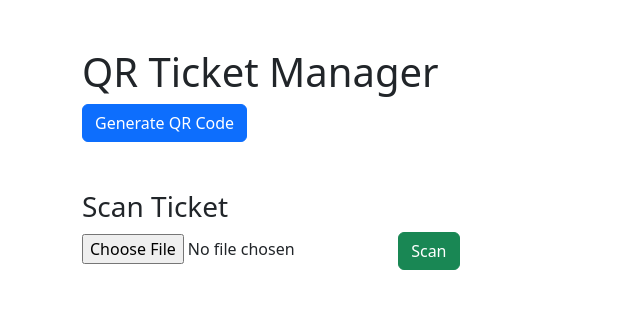
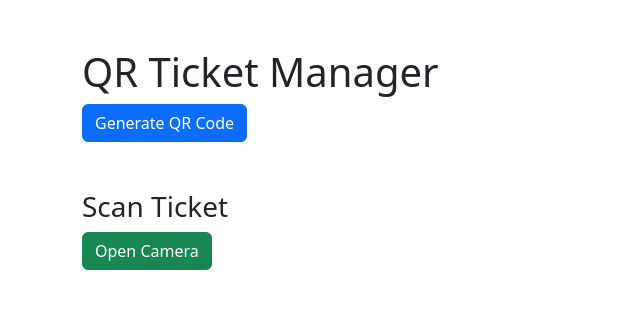
Before and after one commit to REX004/tickets_site, a Flask app: page / in a window 1280 px wide. Shown: the top 309 px of the page, without its empty margins (0-640 px from the left). Run offline with Flask 3, Linux system fonts and the light colour scheme; some libraries are stand-ins or nearby versions.

Commit message:
scan added

```diff
--- a/app.py
+++ b/app.py
@@ -80,9 +80,15 @@ def check_ticket():
 # Сканирование QR-кода
 @app.route("/scan", methods=["POST"])
 def scan_qr():
+
     file = request.files["file"]
     img = Image.open(file)
     decoded_objects = decode(img)
+    try:
+        img = Image.open(file)
+    except Exception as e:
+        return jsonify({"error": "Ошибка при обработке изображения!"}), 400
+
     for obj in decoded_objects:
         return jsonify({"ticket_id": obj.data.decode("utf-8")})
     return jsonify({"error": "QR-код не найден!"})
--- a/templates/index.html
+++ b/templates/index.html
@@ -15,11 +15,12 @@
 
     <div class="mt-5">
         <h3>Scan Ticket</h3>
-        <input type="file" id="scan-input" accept="image/*" />
-        <button id="scan" class="btn btn-success">Scan</button>
+        <button id="start-scan" class="btn btn-success">Open Camera</button>
+        <div id="reader" class="mt-3" style="width: 300px;"></div>
         <div id="scan-result" class="mt-3"></div>
     </div>
 
+    <script src="https://unpkg.com/html5-qrcode/minified/html5-qrcode.min.js"></script>
     <script>
         const apiBase = 'http://localhost:5000';
 
@@ -29,24 +30,32 @@
             document.getElementById('qr-code').innerHTML = `<img src="${apiBase}/${data.qr_code}" alt="QR Code" />`;
         });
 
-        document.getElementById('scan').addEventListener('click', async () => {
-            const fileInput = document.getElementById('scan-input');
-            const formData = new FormData();
-            formData.append('file', fileInput.files[0]);
+        document.getElementById('start-scan').addEventListener('click', () => {
+            const html5QrCode = new Html5Qrcode("reader");
 
-            const response = await fetch(`${apiBase}/scan`, { method: 'POST', body: formData });
-            const data = await response.json();
-            if (data.ticket_id) {
-                const checkResponse = await fetch(`${apiBase}/check`, {
+            const qrCodeSuccessCallback = async (decodedText) => {
+                html5QrCode.stop();
+                const response = await fetch(`${apiBase}/check`, {
                     method: 'POST',
                     headers: { 'Content-Type': 'application/json' },
-                    body: JSON.stringify({ ticket_id: data.ticket_id }),
+                    body: JSON.stringify({ ticket_id: decodedText }),
                 });
-                const checkData = await checkResponse.json();
-                document.getElementById('scan-result').textContent = checkData.message;
-            } else {
-                document.getElementById('scan-result').textContent = 'QR Code not found!';
-            }
+                const data = await response.json();
+                document.getElementById('scan-result').textContent = data.message;
+            };
+
+            const qrCodeErrorCallback = (error) => {
+                console.warn(`QR code scan error: ${error}`);
+            };
+
+            html5QrCode.start(
+                { facingMode: "environment" }, // Use back camera
+                { fps: 10, qrbox: 250 },
+                qrCodeSuccessCallback,
+                qrCodeErrorCallback
+            ).catch(err => {
+                console.error(`Unable to start scanning: ${err}`);
+            });
         });
     </script>
 </body>
```
